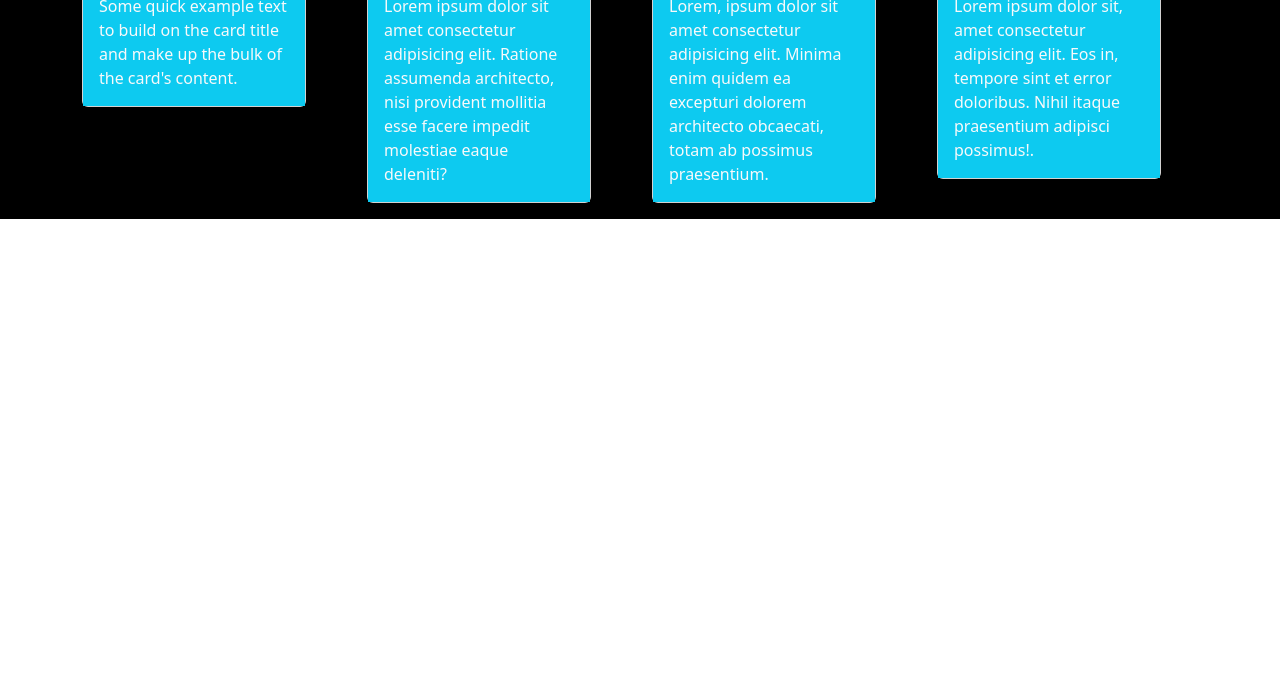
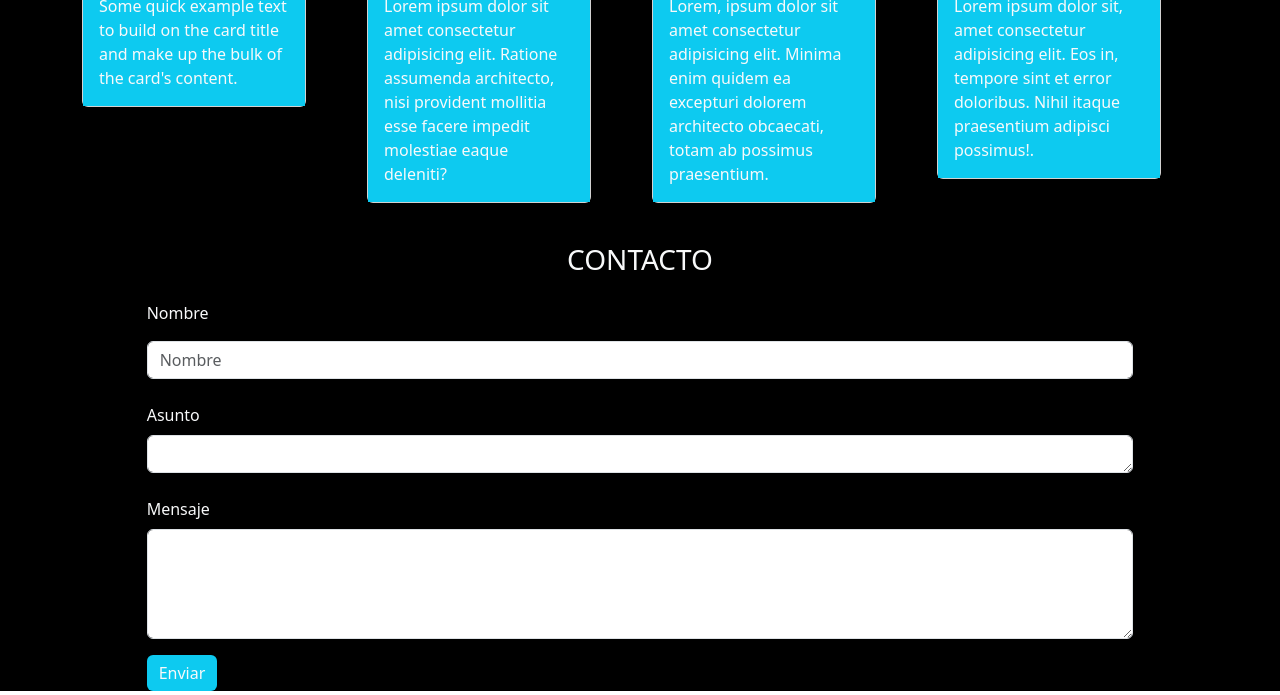
Before and after one commit to FranciscoFredes/Viajes-Chile, a plain HTML site: page index.html in a window 1280 px wide. Shown: the part 1459-2154 px from the top of the page. Before the commit the page ends 1678 px from the top, so only its background shows below. Drawn offline with nearby package versions, Linux system fonts and the light colour scheme.

Commit message:
agregando formulario con bootstrap5

```diff
--- a/index.html
+++ b/index.html
@@ -134,6 +134,26 @@
 
                 </div>
               </div>
+              <!-- formulario de contacto  -->
+          <section id="contacto">
+            <form class="text-light px-5 mb-1 d-flex justify-content-center">
+              <div class="col-10">
+                <h3 class="px-5 my-4 text-center">CONTACTO</h3>
+                <label for="exampleFormControlTextarea1" class="form-label mb-3">Nombre</label>
+                <input type="email" class="form-control" aria-describedby="emailHelp" placeholder="Nombre">
+
+                <div class="my-4">
+                  <label for="exampleFormControlTextarea1" class="form-label">Asunto</label>
+                  <textarea class="form-control" id="exampleFormControlTextarea1" rows="1"></textarea>
+                </div>
+              <div class="my-3">
+                <label for="exampleFormControlTextarea1" class="form-label">Mensaje</label>
+                <textarea class="form-control" id="exampleFormControlTextarea1" rows="4"></textarea>
+              </div>
+
+              <button type="submit" class="btn btn-light bg-info text-light  border-0">Enviar</button>
+            </div>
+            </form>
           </section>
     </header>
 
```
